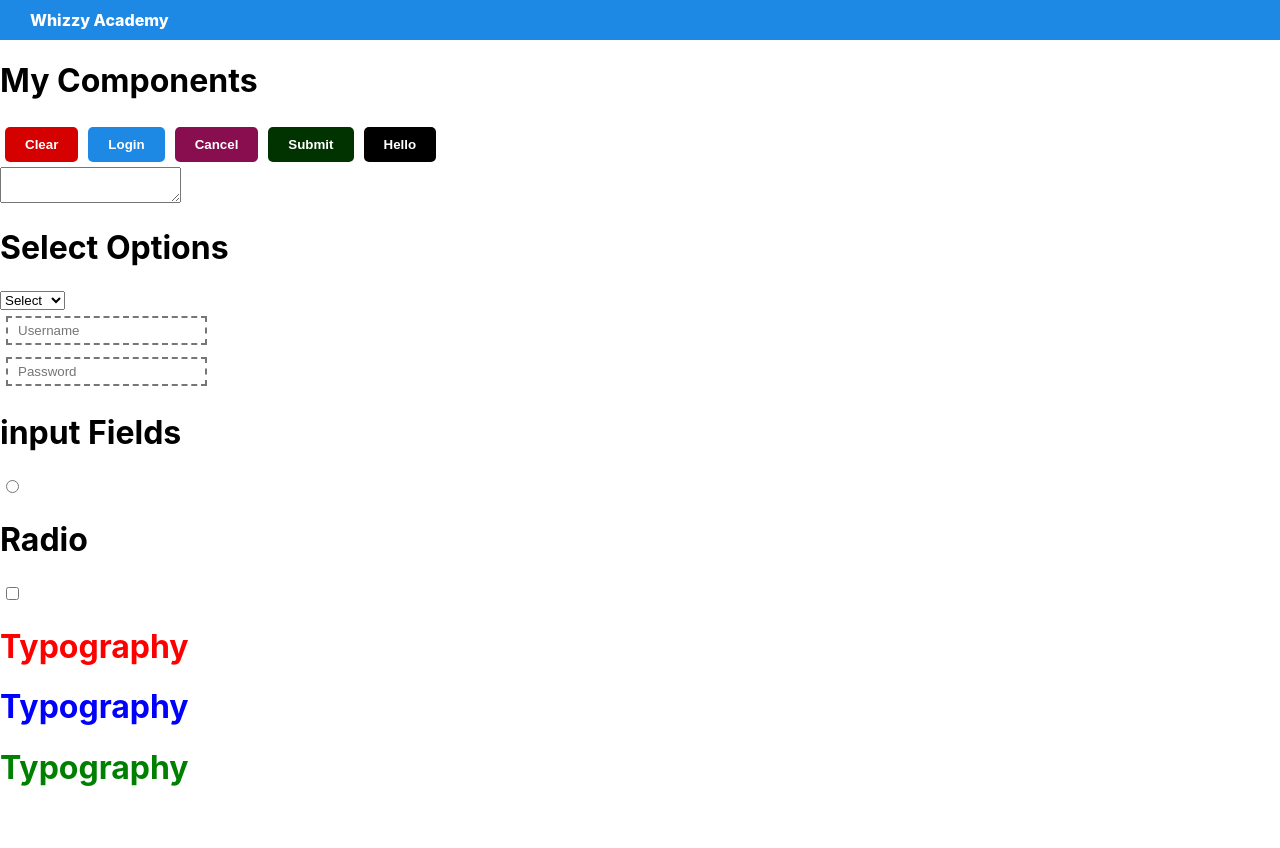
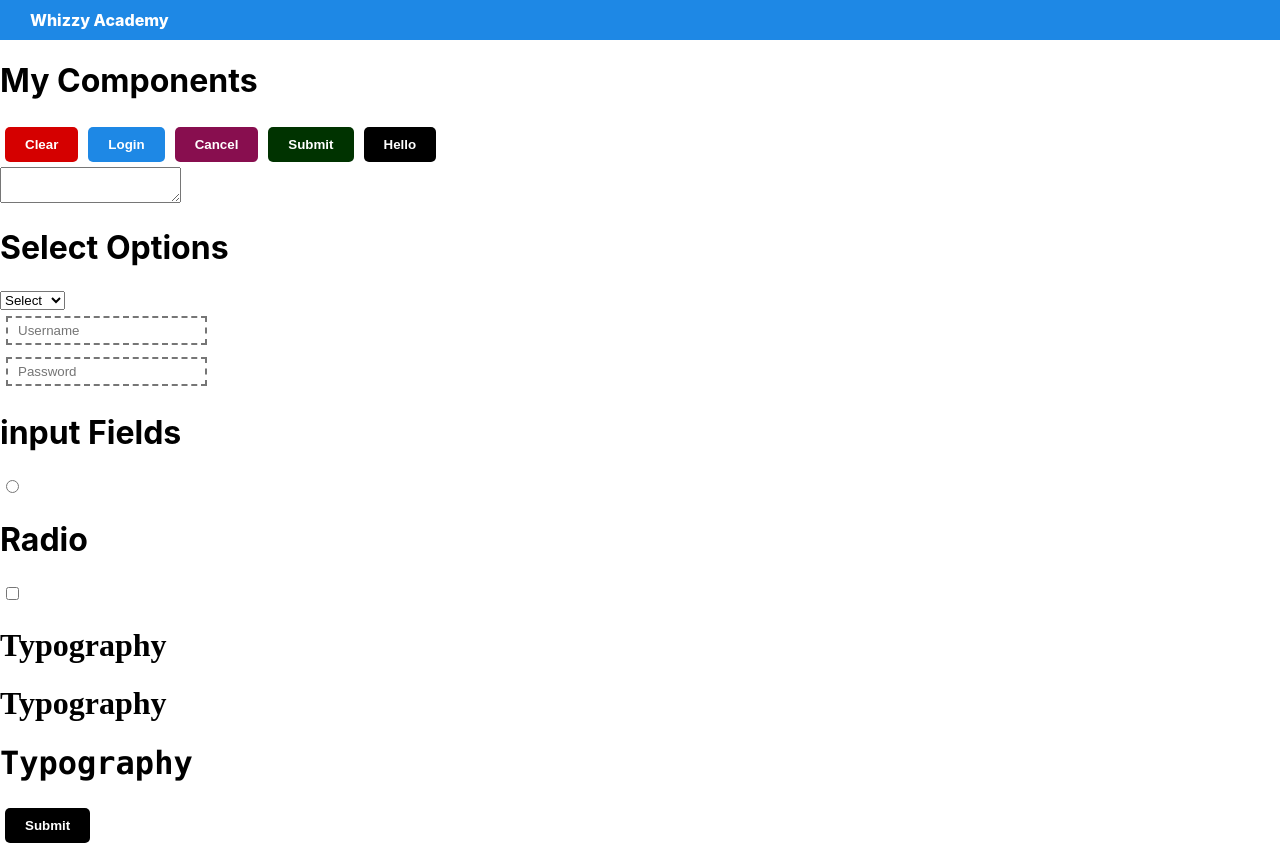
Before and after one commit to rafiquecudjoe/Assignments, a React (Create React App) app: page / in a window 1280 px wide. Before the commit the page ends 808 px from the top, so only its background shows below. Built offline with nearby package versions, Linux system fonts and the light colour scheme.

Commit message:
Worked on Home.js

```diff
--- a/src/components/appcomponents/Typography.js
+++ b/src/components/appcomponents/Typography.js
@@ -2,7 +2,7 @@ function Typography(props) {
 
     return (
         <div>
-           <h1 style={{color:props.color,font:props.font}}>Typography</h1>
+           <h1 style={{fontFamily:props.fontFamily}}>Typography</h1>
         </div>
     )
 };
--- a/src/components/appcomponents/button.js
+++ b/src/components/appcomponents/button.js
@@ -3,7 +3,7 @@
 function Button(props) {
 
     return (
-        <button style={{backgroundColor:props.color}} OnclickButton={props.OnclickButton}>
+        <button style={{backgroundColor:props.color}} >
 
 
             {props.text}
--- a/src/components/pages/home.js
+++ b/src/components/pages/home.js
@@ -1,5 +1,5 @@
 
-import React, { useState } from "react"
+import React, { useState } from "react";
 import Navbar from "../appcomponents/navbar";
 import Button from "../appcomponents/button";
 import TextArea from "../appcomponents/TextArea";
@@ -11,12 +11,12 @@ import SelectOptions from "../appcomponents/SelectOption";
 
 function Home() {
 
-    const [color, setColor] = useState("black")
-    const [text, setText] = useState("Hello")
+    const [color, setColor] = useState('black');
+    const [text, setText] = useState('Hello');
 
-    function ChangeColorText() {
-        setColor( "Red")
-        setText ( "Hi")
+    function ChangeColorText(color,text) {
+        setColor(color)
+        setText (text)
     }
 
 
@@ -30,7 +30,7 @@ function Home() {
             <Button text="Login" color="#1e88e5" />
             <Button text="Cancel" color="#880e4f" />
             <Button text="Submit" color="#003300" />
-            <Button text={text} color={color} onClickButton={ChangeColorText}/>
+            <Button text={text} color={color} onClickButton={() => ChangeColorText('red','hey')}/>
             {/* <InputField /> */}
             <TextArea/>
 
@@ -52,9 +52,15 @@ function Home() {
                 <InputField type="radio" />
                 <h1>Radio</h1>
                 <InputField type="checkbox" name="Checkbox" />
-                <Typography color="red" font="italic" />
-                <Typography color="blue" />
-                <Typography color="green" />
+                <Typography color="red" fontFamily="Ariel" />
+                <Typography color="blue" fontFamily="Times New Roman"/>
+                <Typography color="green" fontFamily="Lucida Console"/>
+
+                <Button
+            text="Submit"
+            color={color}
+            onClickButton={() => ChangeColorText('blue','hi')
+            }/>
 
 
             </div>
```
